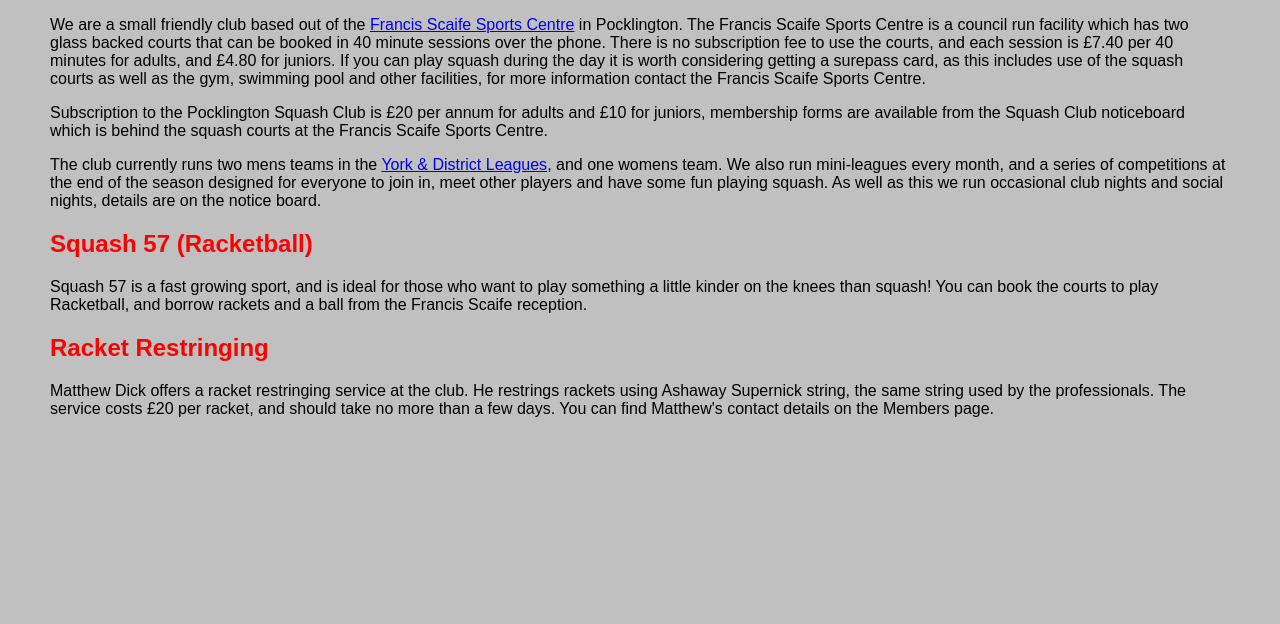
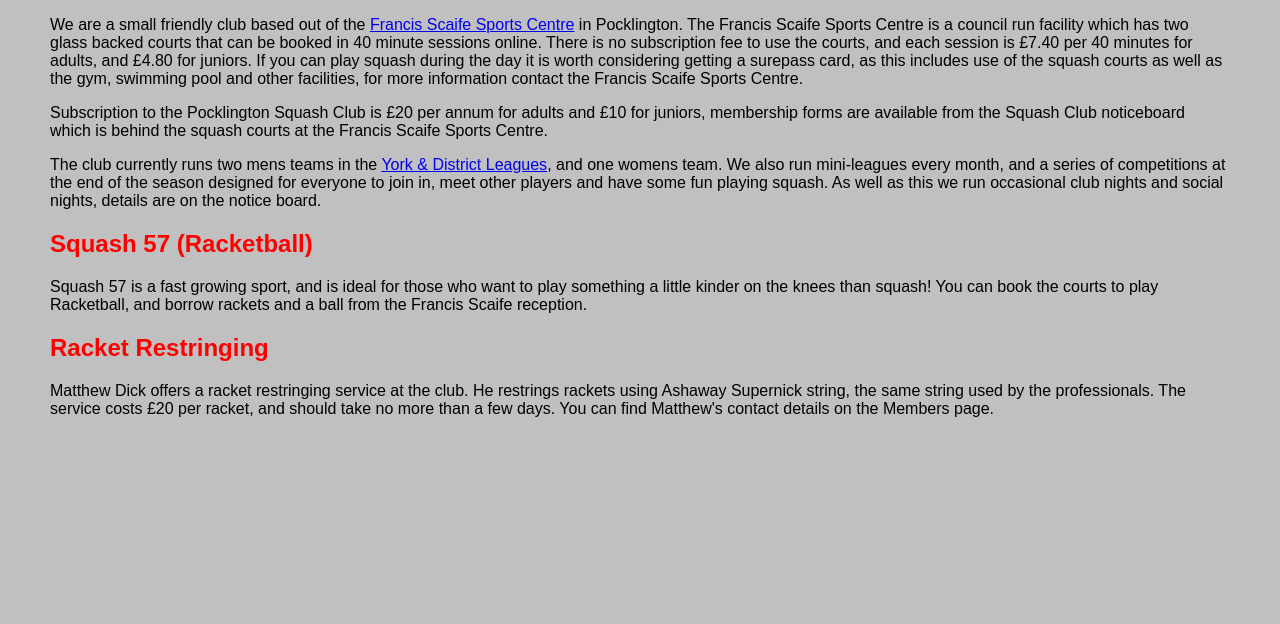
Before and after one commit to alastaid/pocksquash, a PHP site: page /phpmail/home.php in a window 1280 px wide. Shown: the part 100-724 px from the top of the page. Run offline with PHP 8.4, Linux system fonts and the light colour scheme; some libraries are stand-ins or nearby versions.

Commit message:
Change FS URL

```diff
--- a/home.php
+++ b/home.php
@@ -19,8 +19,8 @@ include ("headerbanner.php")
 
 </p>
 <p>
-We are a small friendly club based out of the <a href="http://www.francisscaifesportscentre.co.uk/">Francis Scaife Sports Centre</a> in Pocklington.   The Francis Scaife Sports Centre is a
-council run facility which has two glass backed courts that can be booked in 40 minute sessions over the phone.
+We are a small friendly club based out of the <a href="http://leisure.eastriding.gov.uk/?centre=francis-scaife">Francis Scaife Sports Centre</a> in Pocklington.   The Francis Scaife Sports Centre is a
+council run facility which has two glass backed courts that can be booked in 40 minute sessions online.
 There is no subscription fee to use the courts, and each session is £7.40 per 40
 minutes for adults, and £4.80 for juniors. If you can play squash during the day it is worth considering getting a
 surepass card, as this includes use of the squash courts as well as the gym,
```
